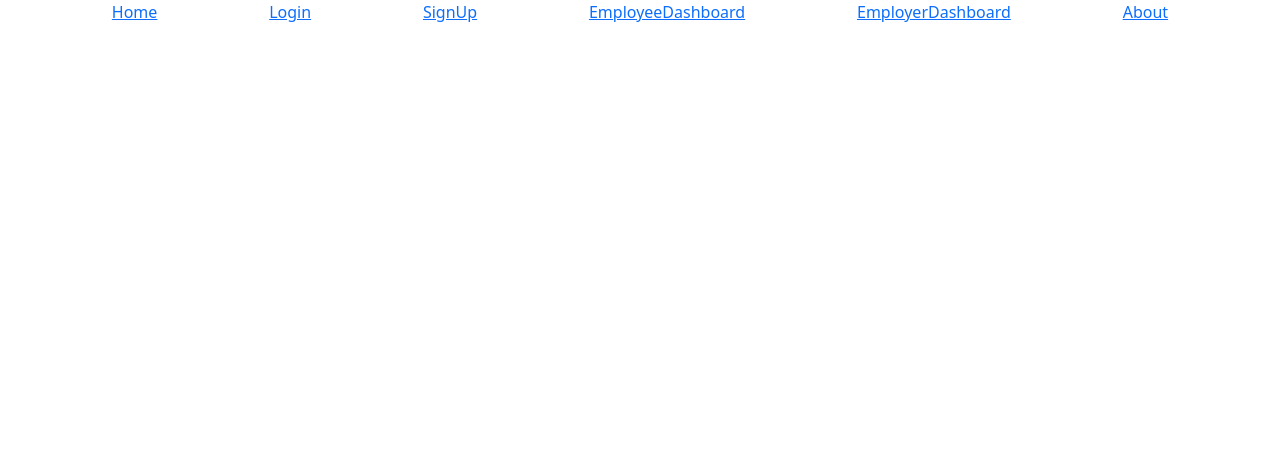
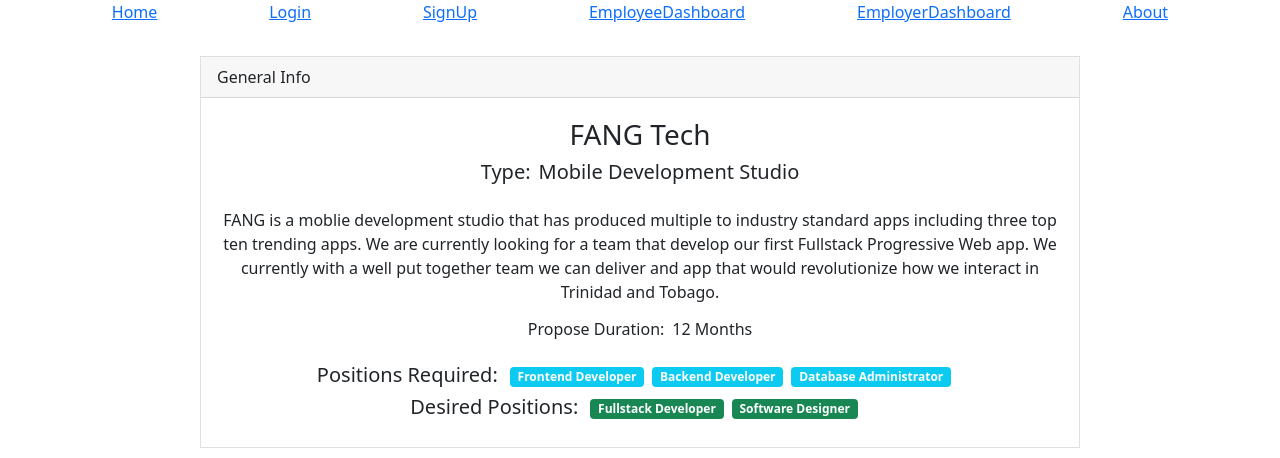
Before and after one commit to jordandouglas123/BuildTeam, a React (Create React App) app in the folder build-team/: page /eview in a window 1280 px wide. Shown: the top 458 px of the page. Built offline with nearby package versions, Linux system fonts and the light colour scheme.

Commit message:
Update
Added functionality link pages

```diff
--- a/build-team/src/App.jsx
+++ b/build-team/src/App.jsx
@@ -9,6 +9,7 @@ import {Route, BrowserRouter, Routes} from "react-router-dom"
 
 // Components
 import Header from "./components/Header"
+import EmployerComp from "./components/EmployerComp"
 
 // Pages
 import Home from "./pages/Home"
@@ -21,20 +22,21 @@ import About from "./pages/About"
 
 function App() {
   return (
-    //Browser Router Controlls the entire routing for the site.
-    //Route controls the path to each page.
-    //Element is the different components and pages that the routes link to.
+      //Browser Router Controlls the entire routing for the site.
+      //Route controls the path to each page.
+      //Element is the different components and pages that the routes link to.
       <BrowserRouter>
           <div className="App">
               <Header />
           </div>
           <Routes>
-            <Route path="/" element = { <Home /> } />
-            <Route path="/employee" element = { <EmployeeDash /> } />
-            <Route path="/employer" element = { <EmployerDash /> } />
-            <Route path="/login" element = { <Login /> } />
-            <Route path="/signup" element = { <SignUp /> } />
-            <Route path="/about" element = { <About /> } />
+              <Route path="/" element={<Home />} />
+              <Route path="/employee" element={<EmployeeDash />} />
+              <Route path="/employer" element={<EmployerDash />} />
+              <Route path="/login" element={<Login />} />
+              <Route path="/signup" element={<SignUp />} />
+              <Route path="/about" element={<About />} />
+              <Route path="/eview" element={<EmployerComp />} />
           </Routes>
       </BrowserRouter>
   );
--- /dev/null
+++ b/build-team/src/components/EmployerComp.jsx
@@ -0,0 +1,66 @@
+const EmployerComp = () => {
+    return (
+        <div className="container-fluid d-flex flex-column mt-4">
+            <div className="row flex-grow-1 p-2">
+                <div className="card rounded-0 p-0">
+                    <div className="card-header">General Info</div>
+                    <div className="card-body">
+                        <div className="row h-100 mb-2">
+                            <div className="col d-flex flex-column justify-content-center align-items-center">
+                                <h3 class="card-title">FANG Tech</h3>
+                                <h5 className="d-flex">
+                                    Type:{" "}
+                                    <p className="ms-2">
+                                        Mobile Development Studio
+                                    </p>
+                                </h5>
+                                <p className="card-text text-center">
+                                    FANG is a moblie development studio that has
+                                    produced multiple to industry standard apps
+                                    including three top ten trending apps. We
+                                    are currently looking for a team that
+                                    develop our first Fullstack Progressive Web
+                                    app. We currently with a well put together
+                                    team we can deliver and app that would
+                                    revolutionize how we interact in Trinidad
+                                    and Tobago.
+                                </p>
+                                <h6 className="d-flex">
+                                    Propose Duration:{" "}
+                                    <p className="ms-2">12 Months</p>
+                                </h6>
+                                <div className="d-flex">
+                                    <h5>Positions Required:</h5>
+                                    <div className="mx-2">
+                                        <span className="badge bg-info mx-1">
+                                            Frontend Developer
+                                        </span>
+                                        <span className="badge bg-info mx-1">
+                                            Backend Developer
+                                        </span>
+                                        <span className="badge bg-info mx-1">
+                                            Database Administrator
+                                        </span>
+                                    </div>
+                                </div>
+                                <div className="d-flex">
+                                    <h5>Desired Positions:</h5>
+                                    <div className="mx-2">
+                                        <span className="badge bg-success mx-1">
+                                            Fullstack Developer
+                                        </span>
+                                        <span className="badge bg-success mx-1">
+                                            Software Designer
+                                        </span>
+                                    </div>
+                                </div>
+                            </div>
+                        </div>
+                    </div>
+                </div>
+            </div>
+        </div>
+    );
+}
+
+export default EmployerComp;
--- a/build-team/src/pages/EmployeeDashboard.jsx
+++ b/build-team/src/pages/EmployeeDashboard.jsx
@@ -1,4 +1,5 @@
 import "../css/dashbord.css"
+import { Link } from "react-router-dom";
 const EmployeeDashboard = () => {
     return (
         <div className="container-fluid d-flex flex-column mt-4">
@@ -103,35 +104,34 @@ const EmployeeDashboard = () => {
                             {/* List Group For Offer */}
                             <div className="list-group list-group-flush">
                                 {/* Offer 1 */}
-                                <a className="list-group-item list-group-item-action">
+                                <Link to="/eview" className="list-group-item list-group-item-action">
                                     <div className="d-flex w-100 justify-content-between">
-                                        <h5>Company Name</h5>
+                                        <h5>FANG</h5>
                                         <small>just now</small>
                                     </div>
-                                    <small>Simple Description</small>
-                                </a>
+                                </Link>
 
                                 {/* Offer 2 */}
                                 <a className="list-group-item list-group-item-action">
                                     <div className="d-flex w-100 justify-content-between">
-                                        <h5>Company Name</h5>
+                                        <h5>TT Ride Share</h5>
                                         <small>3 days ago</small>
                                     </div>
-                                    <small>Simple Description</small>
                                 </a>
 
                                 {/* Offer 3 */}
                                 <a className="list-group-item list-group-item-action">
                                     <div className="d-flex w-100 justify-content-between">
-                                        <h5>Company Name</h5>
+                                        <h5>Prestige Holdings</h5>
                                         <small>4 days ago</small>
                                     </div>
-                                    <small>Simple Description</small>
                                 </a>
                             </div>
                         </div>
                         {/* Card Footer */}
-                        <div className="card-footer">View Jobs</div>
+                        <div className="card-footer">
+                            View All Offers
+                        </div>
                     </div>
                 </div>
 
@@ -161,7 +161,7 @@ const EmployeeDashboard = () => {
                                             aria-expanded="false"
                                             aria-controls="collapseOne"
                                         >
-                                            Job 1
+                                            Apple
                                         </button>
                                     </h2>
                                     <div
@@ -189,7 +189,7 @@ const EmployeeDashboard = () => {
                                             aria-expanded="false"
                                             aria-controls="collapseTwo"
                                         >
-                                            Job 2
+                                            Google
                                         </button>
                                     </h2>
                                     <div
@@ -217,7 +217,7 @@ const EmployeeDashboard = () => {
                                             aria-expanded="false"
                                             aria-controls="collapseThree"
                                         >
-                                            Job 3
+                                            Netflix
                                         </button>
                                     </h2>
                                     <div
@@ -234,7 +234,9 @@ const EmployeeDashboard = () => {
                             </div>
                         </div>
                         {/* Card Footer */}
-                        <div className="card-footer">View Full History</div>
+                        <div className="card-footer">
+                            View Entire Job History
+                        </div>
                     </div>
                 </div>
             </div>
--- a/build-team/src/pages/EmployerDashboard.jsx
+++ b/build-team/src/pages/EmployerDashboard.jsx
@@ -1,3 +1,4 @@
+import { Link } from "react-router-dom";
 const EmployerDashboard = () => {
     return (
         <div className="container-fluid d-flex flex-column mt-4">
@@ -95,13 +96,16 @@ const EmployerDashboard = () => {
                                 </a>
 
                                 {/* Team Member 3 */}
-                                <a className="list-group-item list-group-item-action">
+                                <Link
+                                    to="/employee"
+                                    className="list-group-item list-group-item-action"
+                                >
                                     <div className="d-flex w-100 justify-content-between">
                                         <h5>Jewel Santana</h5>
                                         <small>Intern</small>
                                     </div>
                                     <small>Fullstack Developer</small>
-                                </a>
+                                </Link>
                             </div>
                         </div>
                     </div>
@@ -217,10 +221,16 @@ const EmployerDashboard = () => {
                         </div>
                         {/* Card Footer */}
                         <div className="card-footer d-flex justify-content-evenly">
-                            <button type="button" class="btn btn-outline-secondary">
+                            <button
+                                type="button"
+                                class="btn btn-outline-secondary"
+                            >
                                 Refactor
                             </button>
-                            <button type="button" class="btn btn-outline-secondary">
+                            <button
+                                type="button"
+                                class="btn btn-outline-secondary"
+                            >
                                 Search
                             </button>
                         </div>
@@ -229,6 +239,6 @@ const EmployerDashboard = () => {
             </div>
         </div>
     );
-}
+};
 
 export default EmployerDashboard;
```
